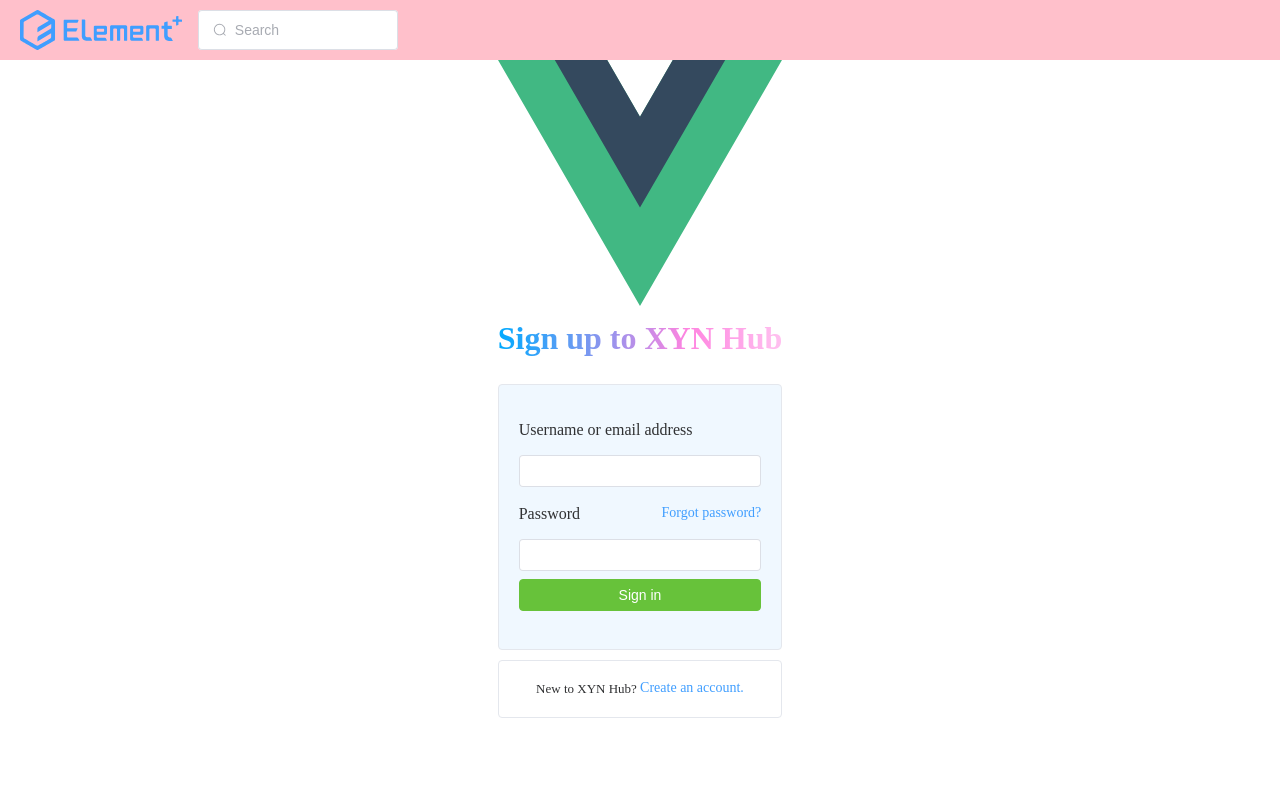
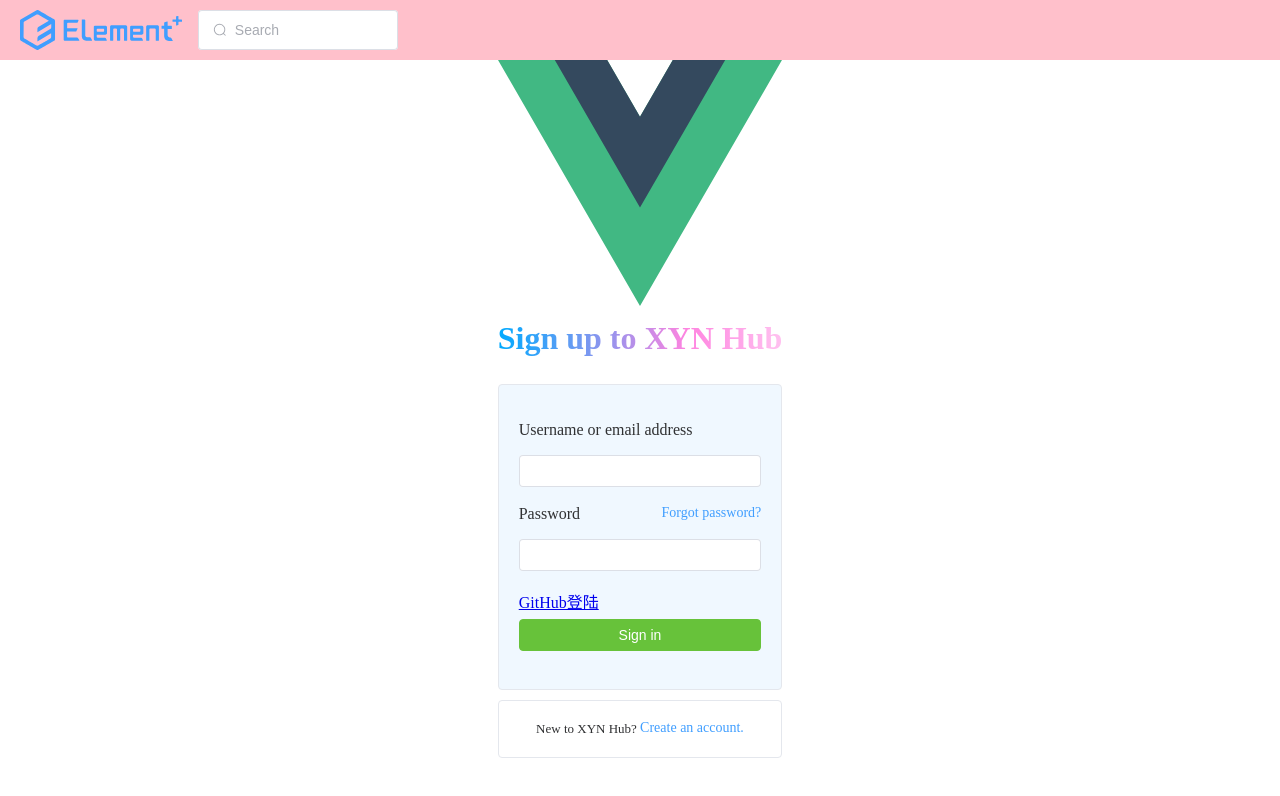
Before and after one commit to ntdgy/ooad-Tank-frontend, a Vue app: page /login in a window 1280 px wide. Shown: the top 796 px of the page. Built offline with nearby package versions, Linux system fonts and the light colour scheme; no server answers.

Commit message:
add github OAuth

```diff
--- a/src/views/LoginView.vue
+++ b/src/views/LoginView.vue
@@ -16,6 +16,10 @@
                     <el-form-item prop="password">
                         <el-input type="password" v-model="loginForm.password"></el-input>
                     </el-form-item>
+                    <p>
+                        <a
+                            href="https://github.com/login/oauth/authorize?client_id=8f71fe35e1823f5f5b87&redirect_uri=https://ooad.dgy.ac.cn/api/oauth/github&scope=user:email">GitHub登陆</a>
+                    </p>
                     <el-form-item class="button">
                         <el-button class="button-signin" type="success" @click="submit">Sign in</el-button>
                     </el-form-item>
```
Also changed, not shown: src/assets/icons8-github.svg (added).
